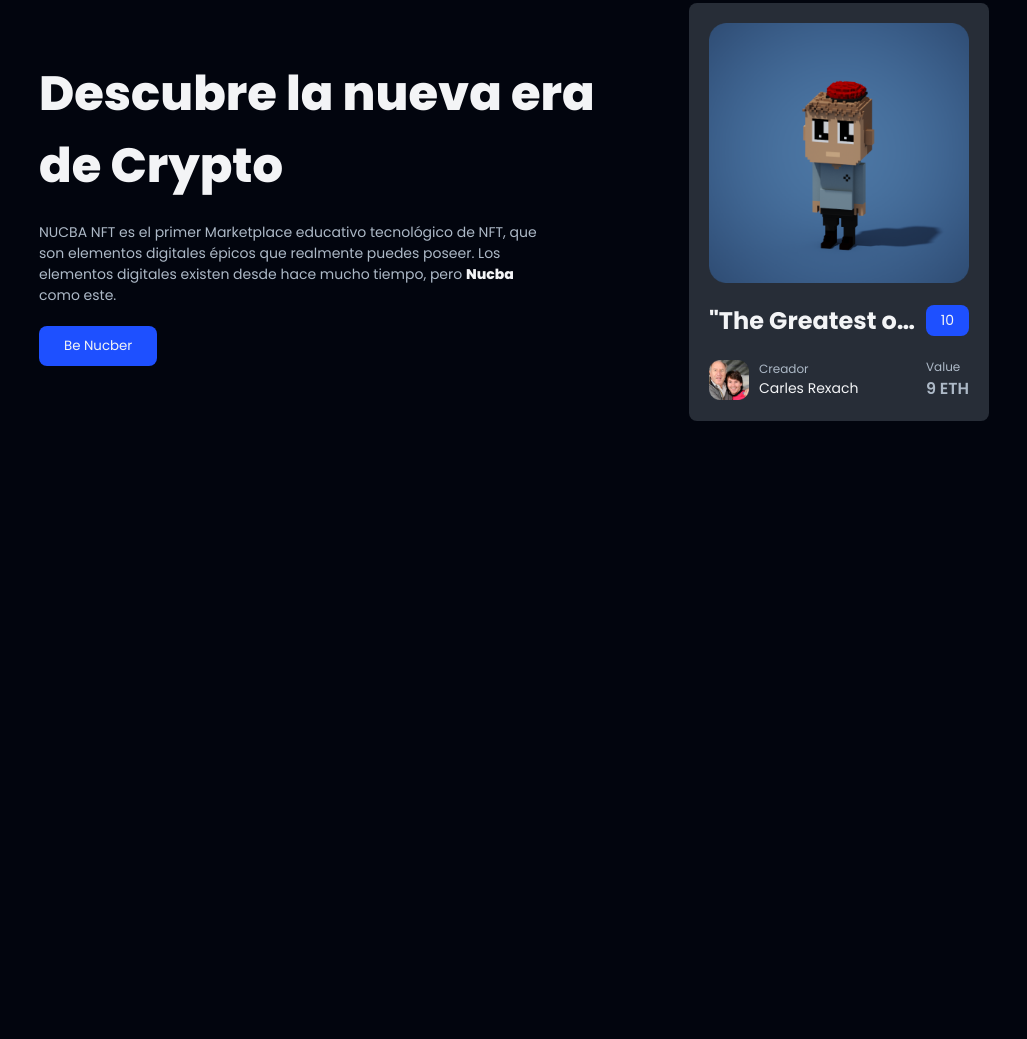
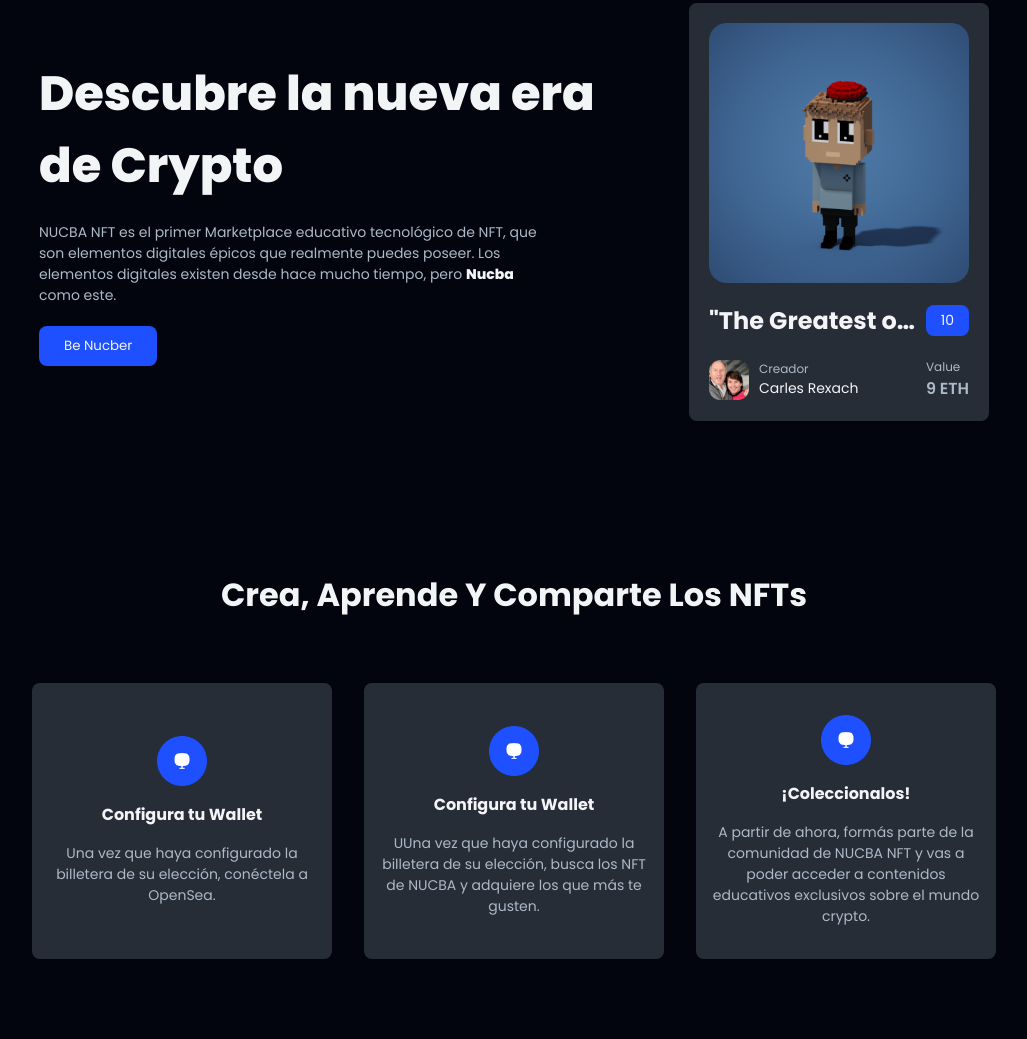
Before and after one commit to lucianalopez97/08-clase-practica, a plain HTML site: page index.html in a window 1280 px wide. Shown: the part 127-1166 px from the top of the page, without its empty margins (126-1153 px from the left). Before the commit the page ends 800 px from the top, so only its background shows below. Drawn offline with Linux system fonts and the light colour scheme.

Commit message:
cards e info

```diff
--- a/css/styles.css
+++ b/css/styles.css
@@ -21,7 +21,7 @@
     --font-sm: 14px;
     --font-md: 24px;
     --tittle: 48px;
-    --subtitle: 0;
+    --subtitle: 32px;
 
     --bold: 800;
     --medium: 600;
@@ -60,8 +60,28 @@ a {
     border-radius: var(--rounded-sm)
 }
 
+/* Esta es una manera para evitar escribir tanto flex y utilizar clases al estilo de tailwind */
 
+/* .flex {
+    display: flex;
+}
 
+.justify-center {
+    justify-content: center;
+}
+
+.align-items {
+    align-items: center;
+}
+
+.justify-between {
+    justify-content: space-between;
+
+}
+
+.flex-col {
+    flex-direction: column;
+} */
 
 /* ==================== */
 /* ====== HEADER ====== */
@@ -220,3 +240,50 @@ main {
     font-weight: var(--medium);
     font-size: 16px;
 }
+
+/* ==================== */
+/* ======= INFO ======= */
+/* ==================== */
+
+#info {
+    display: flex;
+    flex-direction: column;
+    max-width: var(--max-width);
+    gap: 4rem;
+    align-items: center;
+    padding: 5rem 0;
+}
+
+#info h2 {
+    font-size: var(--subtitle);
+}
+
+.info-cards-container {
+    display: flex;
+    gap: 2rem;
+    justify-content: center;
+    flex-wrap: wrap;
+}
+
+.info-card {
+    background-color: var(--secondary);
+    max-width: 300px;
+    padding: 2rem 1rem;
+    border-radius: var(--rounded-sm);
+    display: flex;
+    flex-direction: column;
+    align-items: center;
+    gap: 1rem;
+    text-align: center;
+    justify-content: center;
+    flex-direction: column;
+}
+
+.info-card img {
+    width: 50px;
+}
+
+.info-card p {
+    font-size: var(--font-sm);
+    color: var(--text-gray);
+}
--- a/index.html
+++ b/index.html
@@ -66,6 +66,30 @@
         </section>
 
         <!-- / hero -->
+         <!-- Info -->
+          <section id="info">
+            <h2>Crea, Aprende Y Comparte Los NFTs</h2>
+            <div class="info-cards-container">
+                <!-- Card 1 -->
+                <article class="info-card">
+                    <img src="./img/info/info-icon.png" alt="">
+                    <h4>Configura tu Wallet</h4>
+                    <p>Una vez que haya configurado la billetera de su elección, conéctela a OpenSea.</p>
+                </article>
+                <!-- Card 2 -->
+                <article class="info-card">
+                    <img src="./img/info/info-icon.png" alt="">
+                    <h4>Configura tu Wallet</h4>
+                    <p>UUna vez que haya configurado la billetera de su elección, busca los NFT de NUCBA y adquiere los que más te gusten.</p>
+                </article>
+                <!-- Card 3 -->
+                <article class="info-card">
+                    <img src="./img/info/info-icon.png" alt="">
+                    <h4>¡Coleccionalos!</h4>
+                    <p>A partir de ahora, formás parte de la comunidad de NUCBA NFT y vas a poder acceder a contenidos educativos exclusivos sobre el mundo crypto.</p>
+                </article>
+            </div>
+        </section>
     </main>
 
 </body>
```
